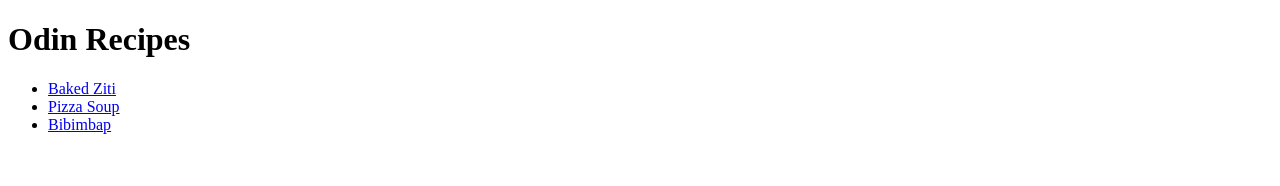
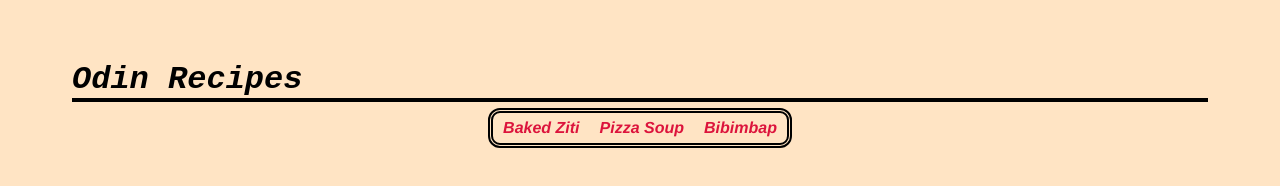
Before and after one commit to El-Wafi-Cherkaoui/Odin-recipes, a plain HTML site: page index.html in a window 1280 px wide. Drawn offline with Linux system fonts and the light colour scheme.

Commit message:
Enchant the look of the site
applying some of what habe been learned about margin/padding/flex/block
/inline ..etc

```diff
--- a/index.html
+++ b/index.html
@@ -4,11 +4,13 @@
     <meta charset="UTF-8">
     <meta name="viewport" content="width=device-width, initial-scale=1.0">
     <title>Odin Recipes</title>
+    <link rel="stylesheet" href="styles.css">
 </head>
 <body>
 
     <h1>Odin Recipes</h1>
-    <ul>
+    <div>
+    <ul class="nav">
         <li>
             <a href="./recipes/baked-ziti.html">Baked Ziti</a>
         </li>
@@ -19,5 +21,6 @@
             <a href="recipes/bibimbap.html">Bibimbap</a>
         </li>
     </ul>
+</div>
 </body>
 </html>
--- /dev/null
+++ b/styles.css
@@ -0,0 +1,52 @@
+*{
+    background-color: bisque;
+}
+body{
+    padding: 2em 4em;
+}
+h1{
+    font-family: 'Courier New', Courier, monospace;
+    font-weight: bold;
+    font-style: italic;
+    border-bottom: 4px solid;
+}
+h1:hover{
+    border-left: 12px solid red;
+}
+ul{
+    border: 1px solid;
+    list-style: none;
+    margin: -1em auto;
+    border-radius: 12px;
+    border-width: 5px;
+    border-style:double;
+    padding: 0%;
+    display: flex;
+    width: fit-content;
+    box-sizing: border-box;
+
+}
+ul li{
+    font-family: 'Franklin Gothic Medium', 'Arial Narrow', Arial, sans-serif;
+    font-weight: bold;
+    font-style:oblique;
+    padding: 4px 8px;
+    text-align: center;
+    margin: 2px;
+}
+ul li a{
+    text-decoration: none;
+    color: crimson;
+}
+ul li:hover{
+    border-left: 4px solid black;
+    background-color: rgba(244,244,244,0.24);
+    width: fit-content;
+}
+img{
+    width: 340px;
+    border: 2px solid;
+    border-radius: 12px;
+    display: block;
+    margin: auto;
+}
```
Also changed, not shown: recipes/baked-ziti.html (+1 -0 lines), recipes/bibimbap.html (+2 -0 lines), recipes/pizza-soup.html (+2 -0 lines).
